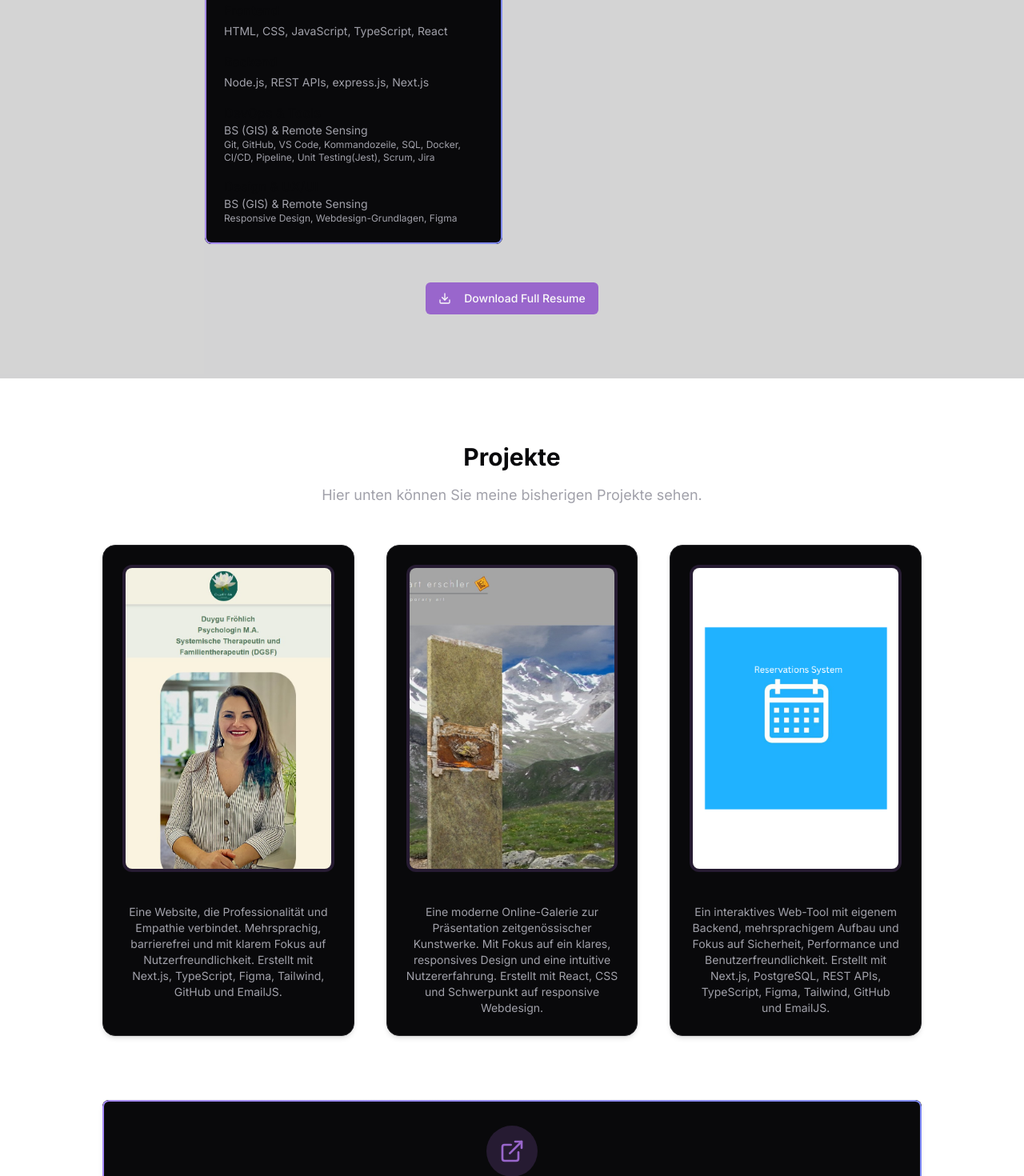
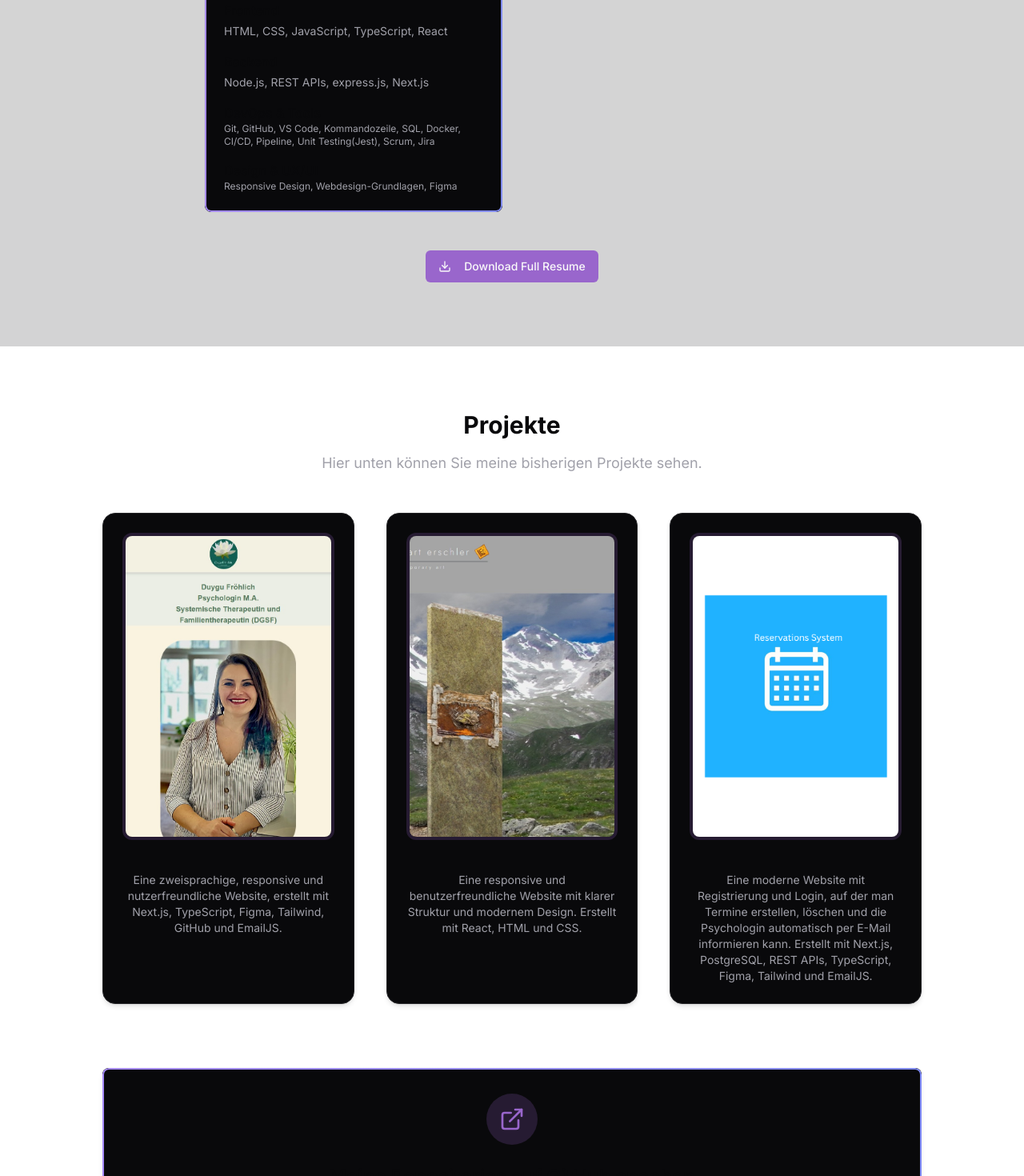
Before and after one commit to FereshteShahi/portfolio, a Next.js app: page / in a window 1280 px wide. Shown: the part 1820-3290 px from the top of the page at 80% size. Built offline with nearby package versions, Linux system fonts and the light colour scheme.

Commit message:
text edited

```diff
--- a/app/page.tsx
+++ b/app/page.tsx
@@ -256,7 +256,6 @@ export default function Home() {
                       </div>
                       <div>
                         <h4 className="font-medium">  Integrations-und Deutschkurse, Volkshochschule (B1-C1 zertifiziert)</h4>
-                        <p className="text-sm text-muted-foreground">BS (GIS) & Remote Sensing</p>
                         <p className="text-xs text-muted-foreground">
                           Git, GitHub, VS Code, Kommandozeile, SQL, Docker, CI/CD, Pipeline, Unit Testing(Jest), Scrum, Jira
                         </p>
@@ -264,7 +263,6 @@ export default function Home() {
 
                       <div>
                         <h4 className="font-medium">Design & UX/UI</h4>
-                        <p className="text-sm text-muted-foreground">BS (GIS) & Remote Sensing</p>
                         <p className="text-xs text-muted-foreground"> Responsive Design, Webdesign-Grundlagen, Figma
                         </p>
                       </div>
@@ -288,7 +286,6 @@ export default function Home() {
                       </div>
                       <div>
                         <h4 className="font-medium"> DevOps & Tools</h4>
-                        <p className="text-sm text-muted-foreground">BS (GIS) & Remote Sensing</p>
                         <p className="text-xs text-muted-foreground">
                           Git, GitHub, VS Code, Kommandozeile, SQL, Docker, CI/CD, Pipeline, Unit Testing(Jest), Scrum, Jira
                         </p>
@@ -296,7 +293,6 @@ export default function Home() {
 
                       <div>
                         <h4 className="font-medium">Design & UX/UI</h4>
-                        <p className="text-sm text-muted-foreground">BS (GIS) & Remote Sensing</p>
                         <p className="text-xs text-muted-foreground"> Responsive Design, Webdesign-Grundlagen, Figma
                         </p>
                       </div>
@@ -361,9 +357,7 @@ export default function Home() {
             </div>
           </div>
           <p className="text-sm mt-10 text-muted-foreground text-center">
-               Eine Website, die Professionalität und Empathie verbindet.
-               Mehrsprachig, barrierefrei und mit klarem Fokus auf Nutzerfreundlichkeit.
-               Erstellt mit Next.js, TypeScript, Figma, Tailwind, GitHub und EmailJS.
+                Eine zweisprachige, responsive und nutzerfreundliche Website, erstellt mit Next.js, TypeScript, Figma, Tailwind, GitHub und EmailJS.
                       </p>
         </div>
 
@@ -399,9 +393,8 @@ export default function Home() {
             </div>
           </div>
           <p className="text-sm mt-10 text-muted-foreground text-center">
-             Eine moderne Online-Galerie zur Präsentation zeitgenössischer Kunstwerke.
-             Mit Fokus auf ein klares, responsives Design und eine intuitive Nutzererfahrung.
-             Erstellt mit React, CSS und Schwerpunkt auf responsive Webdesign.
+             Eine responsive und benutzerfreundliche Website mit klarer Struktur und modernem Design.
+              Erstellt mit React, HTML und CSS.
               </p>
         </div>
 
@@ -429,8 +422,8 @@ export default function Home() {
             </div>
           </div>
           <p className="text-sm mt-10 text-muted-foreground text-center">
-           Ein interaktives Web-Tool mit eigenem Backend, mehrsprachigem Aufbau und Fokus auf Sicherheit, Performance und Benutzerfreundlichkeit.
-           Erstellt mit Next.js, PostgreSQL, REST APIs, TypeScript, Figma, Tailwind, GitHub und EmailJS.
+            Eine moderne Website mit Registrierung und Login, auf der man Termine erstellen, löschen und die Psychologin automatisch per E-Mail informieren kann.
+            Erstellt mit Next.js, PostgreSQL, REST APIs, TypeScript, Figma, Tailwind und EmailJS.
               </p>
         </div>
       </div>
```
